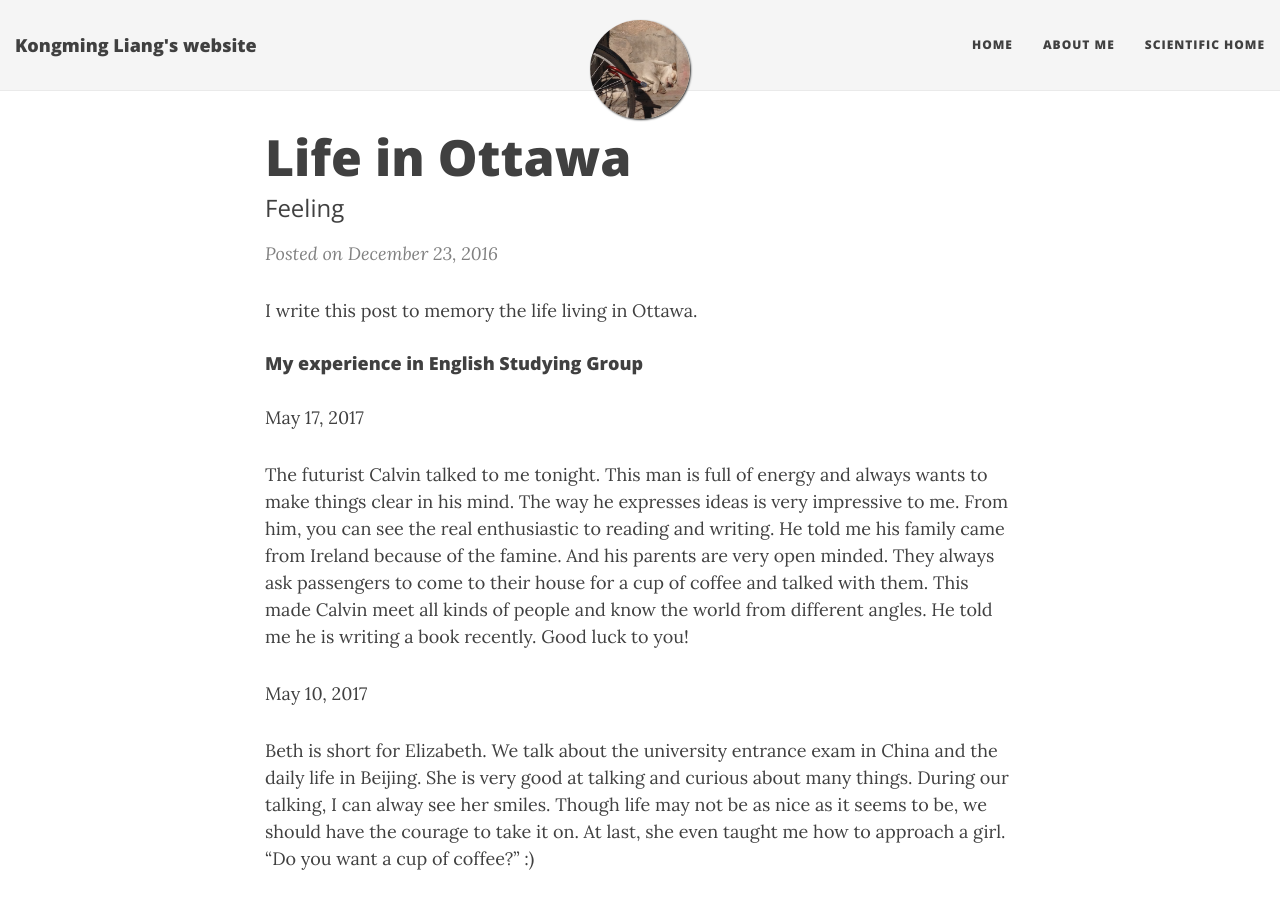
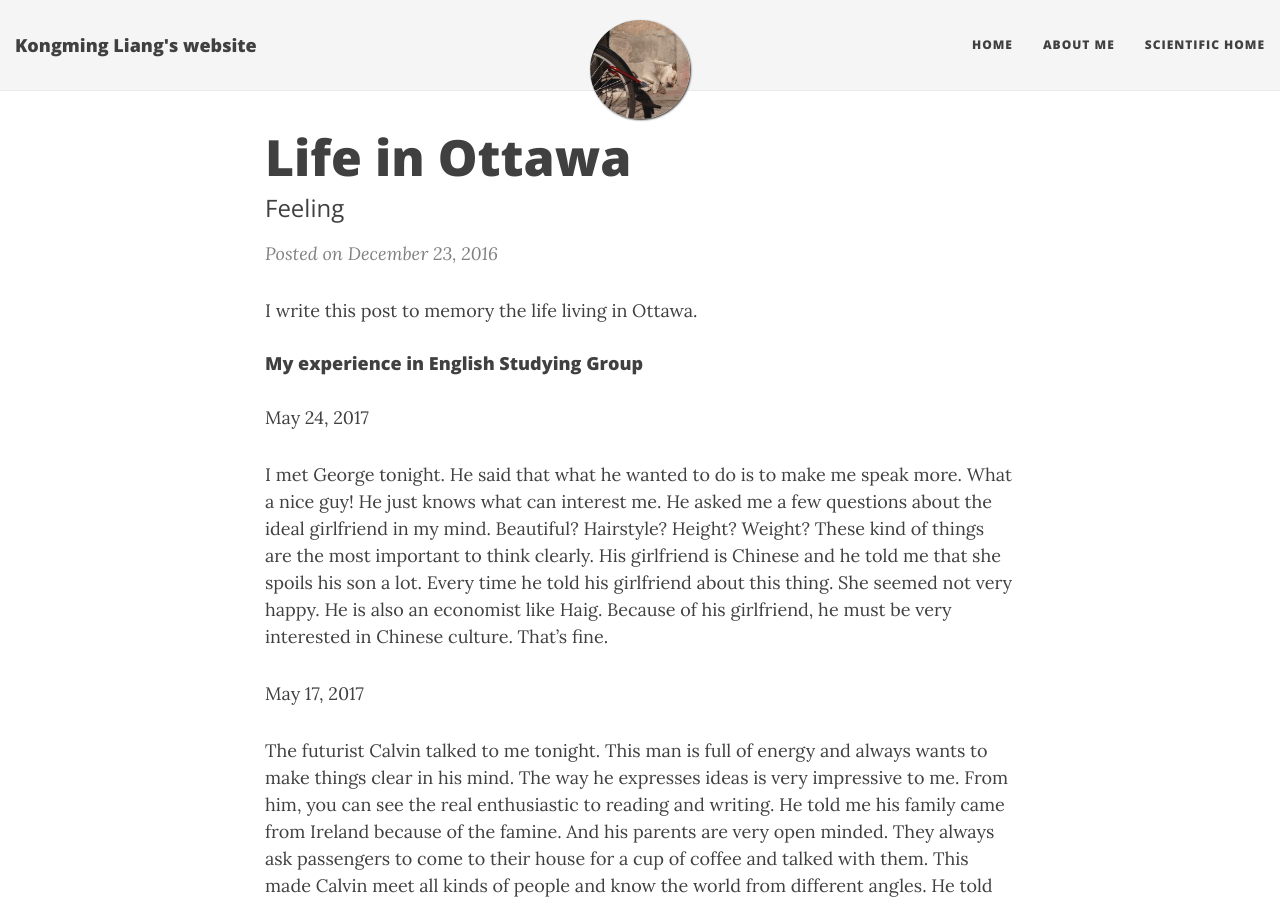
Before and after one commit to GriffinLiang/griffinliang.github.com, a Jekyll site: the page built from _posts/2016-12-23-Life-in-Ottawa.md, in a window 1280 px wide and 900 px high. Built offline with Jekyll 4.4.1, drawn with Linux system fonts in a browser that asks for light colours; nearby versions of some CDN libraries.

Commit message:
Update 2016-12-23-Life-in-Ottawa.md

```diff
--- a/_posts/2016-12-23-Life-in-Ottawa.md
+++ b/_posts/2016-12-23-Life-in-Ottawa.md
@@ -11,6 +11,10 @@ I write this post to memory the life living in Ottawa.
 
 
 #### My experience in English Studying Group ####
+
+May 24, 2017
+
+I met George tonight. He said that what he wanted to do is to make me speak more. What a nice guy! He just knows what can interest me. He asked me a few questions about the ideal girlfriend in my mind. Beautiful? Hairstyle? Height? Weight? These kind of things are the most important to think clearly. His girlfriend is Chinese and he told me that she spoils his son a lot. Every time he told his girlfriend about this thing. She seemed not very happy. He is also an economist like Haig. Because of his girlfriend, he must be very interested in Chinese culture. That's fine.
 
 May 17, 2017
 
```
